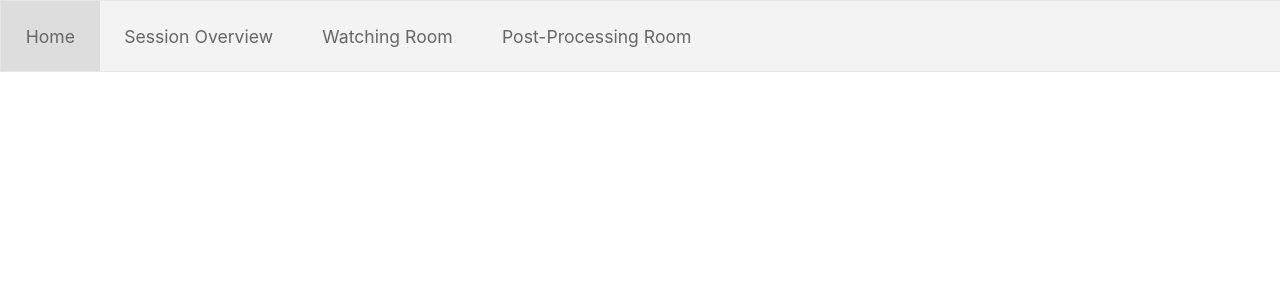
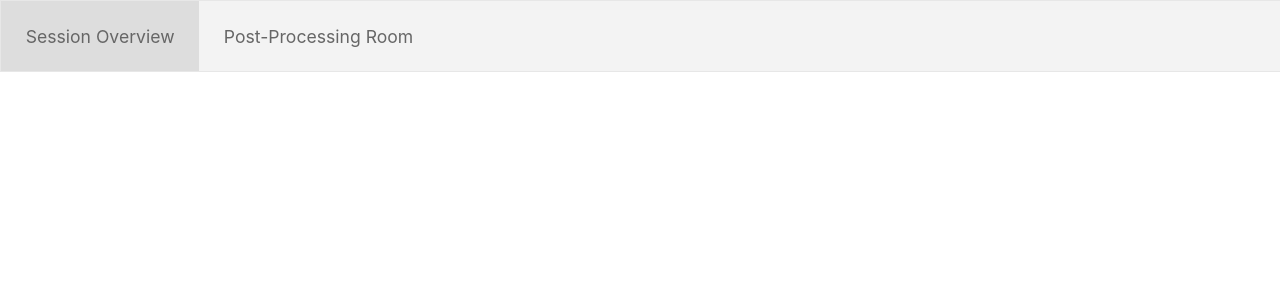
Before and after one commit to TUMFARSynchrony/SynthARium, a React (Create React App) app in the folder experimental-hub-frontend/: page / in a window 1280 px wide. Shown: the top 300 px of the page. Built offline with nearby package versions, Linux system fonts and the light colour scheme.

Commit message:
Remove main page since it is not needed and has no functionality planned

```diff
--- a/experimental-hub-frontend/src/App.js
+++ b/experimental-hub-frontend/src/App.js
@@ -1,7 +1,5 @@
 import "./App.css";
 import { BrowserRouter as Router, Routes, Route } from "react-router-dom";
-import MainPage from "./pages/MainPage/MainPage";
-import WatchingRoom from "./pages/WatchingRoom/WatchingRoom";
 import ExperimentRoom from "./pages/ExperimentRoom/ExperimentRoom";
 import SessionOverview from "./pages/SessionOverview/SessionOverview";
 import PostProcessing from "./pages/PostProcessing/PostProcessing";
@@ -11,15 +9,13 @@ function App() {
     <div className="App">
       <Router>
         <Routes>
-          <Route exact path="/" element={<MainPage />} />
+          <Route exact path="/" element={<SessionOverview />} />
           <Route
             exact
             path="/postProcessingRoom"
             element={<PostProcessing />}
           />
-          <Route exact path="/watchingRoom" element={<WatchingRoom />} />
           <Route exact path="/experimentRoom" element={<ExperimentRoom />} />
-          <Route exact path="/sessionOverview" element={<SessionOverview />} />
         </Routes>
       </Router>
     </div>
--- a/experimental-hub-frontend/src/components/organisms/NavigationBar/NavigationBar.css
+++ b/experimental-hub-frontend/src/components/organisms/NavigationBar/NavigationBar.css
@@ -5,7 +5,6 @@
     display: flex;
     height: 4.4em;
     align-items: center;
-    position: fixed;
     border: 1px solid #e7e7e7;
 }
 
--- a/experimental-hub-frontend/src/components/organisms/NavigationBar/NavigationBar.js
+++ b/experimental-hub-frontend/src/components/organisms/NavigationBar/NavigationBar.js
@@ -5,13 +5,7 @@ function NavigationBar() {
   return (
     <div className="headerContainer">
       <NavLink className="pageNavigation" to="/">
-        Home
-      </NavLink>
-      <NavLink className="pageNavigation" to="/sessionOverview">
         Session Overview
-      </NavLink>
-      <NavLink className="pageNavigation" to="/watchingRoom">
-        Watching Room
       </NavLink>
       <NavLink className="pageNavigation" to="/postProcessingRoom">
         Post-Processing Room
--- a/experimental-hub-frontend/src/pages/MainPage/MainPage.js
+++ /dev/null
@@ -1,11 +0,0 @@
-import NavigationBar from "../../components/organisms/NavigationBar/NavigationBar";
-import "./MainPage.css";
-function MainPage() {
-  return (
-    <div>
-      <NavigationBar />
-    </div>
-  );
-}
-
-export default MainPage;
--- a/experimental-hub-frontend/src/pages/WatchingRoom/WatchingRoom.js
+++ b/experimental-hub-frontend/src/pages/WatchingRoom/WatchingRoom.js
@@ -6,7 +6,7 @@ function WatchingRoom() {
     <div>
       <h1>Watching Room</h1>
       <Link to="/">
-        <span>Main Page</span>
+        <span>Session Overview</span>
       </Link>
     </div>
   );
```
Also changed, not shown: experimental-hub-frontend/src/pages/MainPage/MainPage.css (deleted), 1 other file (tests, documents, lock files or other folders).
